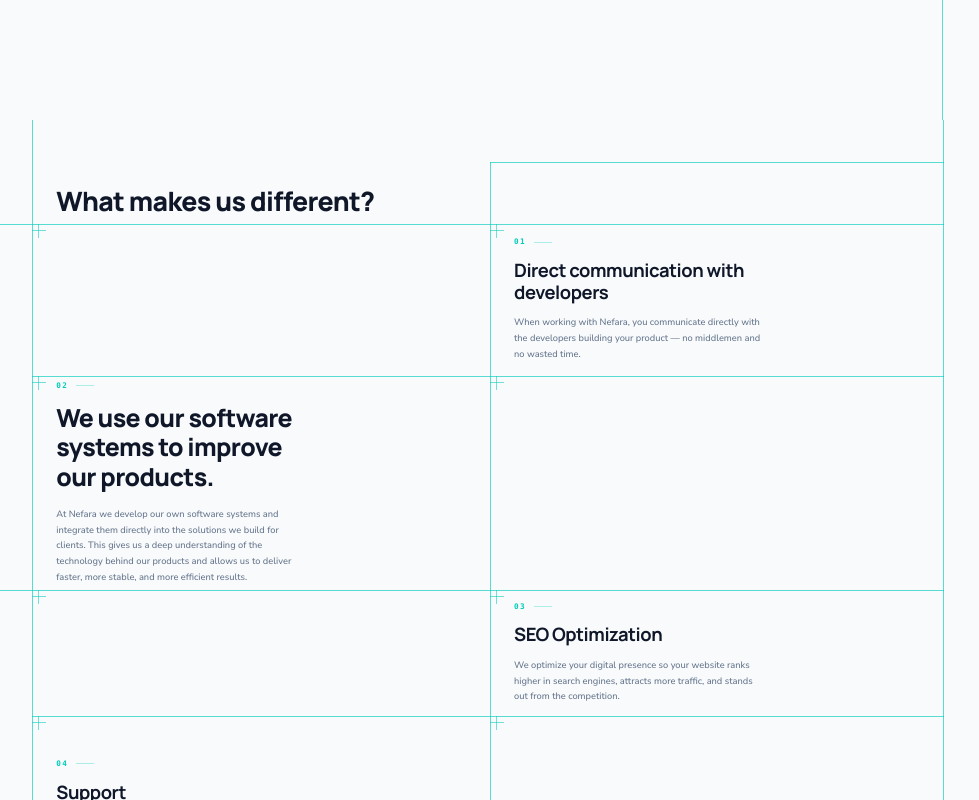
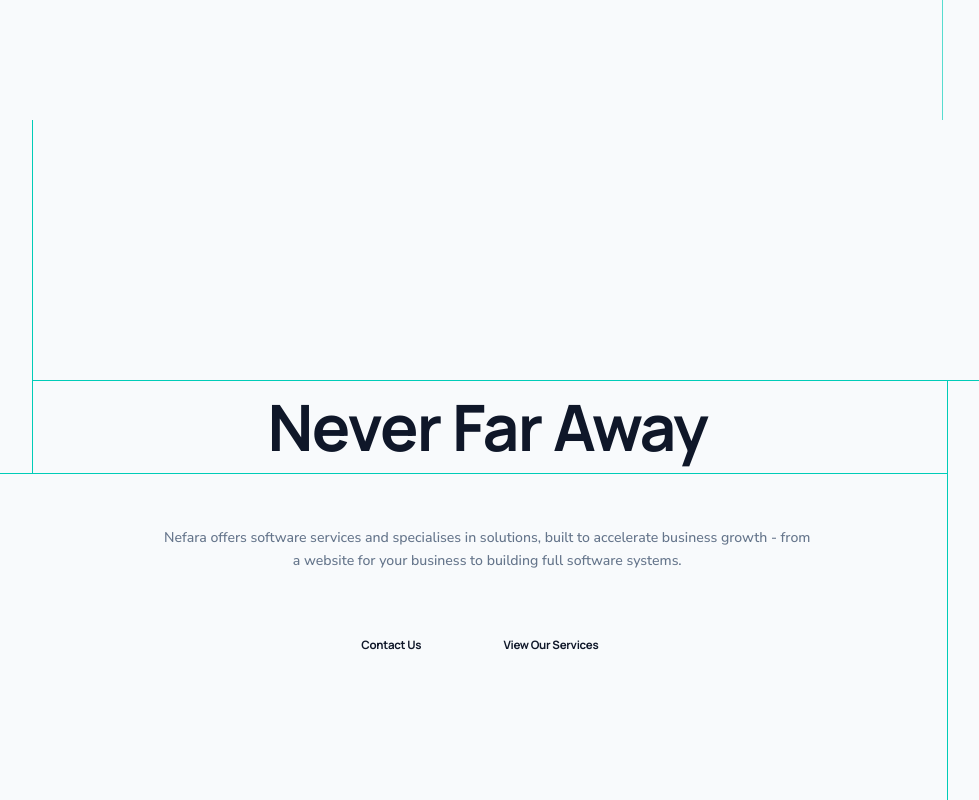
Before and after one commit to nefara-bg/Nefara-Web, a Next.js app in the folder client/: page /en in a window 1280 px wide. Shown: the part 680-1480 px from the top of the page, without its empty margins (150-1129 px from the left). Built offline with nearby package versions, Linux system fonts and the light colour scheme.

Commit message:
Alt hero section

```diff
--- a/client/src/app/[locale]/page.tsx
+++ b/client/src/app/[locale]/page.tsx
@@ -3,6 +3,7 @@ import { hasLocale } from "next-intl"
 import { notFound } from "next/navigation"
 import { setRequestLocale } from "next-intl/server"
 import { HeroSection } from "@/components/HeroSection/HeroSection"
+import { HeroSectionAlt } from "@/components/HeroSection/HeroSectionAlt"
 import { MissionSection } from "@/components/AboutSection/MissionSection"
 import { ContactCTA } from "@/components/ContactSection/ContactCTA"
 
@@ -18,6 +19,7 @@ const Page = async ({ params }: { params: Promise<{ locale: string }> }) => {
     return (
         <main className="min-h-screen bg-background">
             <HeroSection />
+            <HeroSectionAlt />
             <MissionSection />
             <ContactCTA />
         </main>
--- /dev/null
+++ b/client/src/components/HeroSection/HeroButtonsFlow.tsx
@@ -0,0 +1,41 @@
+"use client"
+
+import { motion } from "motion/react"
+import { useTranslations } from "next-intl"
+import { Button } from "@/components/ui/button"
+
+export default function HeroButtonsFlow() {
+    const scrollTo = (id: string) => () => {
+        document.querySelector(id)?.scrollIntoView({ behavior: "smooth" })
+    }
+    const t = useTranslations("hero")
+
+    return (
+        <div style={{ flex: "0 0 5.6vh" }} className="flex justify-center items-stretch">
+            <motion.div
+                initial={{ opacity: 0 }}
+                animate={{ opacity: 1 }}
+                transition={{ duration: 0.5, delay: 0.25 }}
+                className="flex h-full"
+                style={{ width: "34.9%" }}
+            >
+                <Button
+                    variant="hero"
+                    onClick={scrollTo("#contact")}
+                    className="flex-none h-full border-0"
+                    style={{ width: "38.2%", fontSize: "clamp(0.7rem, 0.9vw, 0.95rem)" }}
+                >
+                    {t("button")}
+                </Button>
+                <Button
+                    variant="hero"
+                    onClick={scrollTo("#services")}
+                    className="flex-1 h-full border-0"
+                    style={{ fontSize: "clamp(0.7rem, 0.9vw, 0.95rem)" }}
+                >
+                    {t("secondaryButton")}
+                </Button>
+            </motion.div>
+        </div>
+    )
+}
--- /dev/null
+++ b/client/src/components/HeroSection/HeroSectionAlt.tsx
@@ -0,0 +1,69 @@
+import * as motion from "motion/react-client"
+import { getTranslations } from "next-intl/server"
+import HeroButtonsFlow from "./HeroButtonsFlow"
+
+export async function HeroSectionAlt() {
+    const t = await getTranslations("hero")
+
+    return (
+        <section
+            id="home-alt"
+            className="relative isolate overflow-hidden bg-background flex flex-col"
+            style={{ height: "100vh" }}
+        >
+            <div className="flex flex-col h-full" style={{ width: "71.5vw", margin: "0 auto" }}>
+                {/* Spacer: 0 → 32.5vh */}
+                <div style={{ flex: "0 0 32.5vh" }} />
+
+                {/* Title zone: 32.5vh → 44.3vh (11.8vh) */}
+                <div
+                    style={{ flex: "0 0 11.8vh", paddingLeft: "14%", paddingRight: "14.6%" }}
+                    className="relative flex border-0 border-primary items-center w-full mx-auto"
+                >
+                    {/* Upper horizontal: 32.5%y, 13.9%x → right edge */}
+                    <div className="absolute bg-primary w-[100vw] h-px top-0 left-0" />
+                    {/* Bottom horizontal: 32.5%y, 13.9%x → right edge */}
+                    <div className="absolute bg-primary w-[100vw] h-px bottom-0 right-0" />
+                    {/* Right vertical: 32.5%y, 13.9%x → right edge */}
+                    <div className="absolute bg-primary h-[100vw] w-px top-0 right-0" />
+                    {/* Left vertical: 32.5%y, 13.9%x → right edge */}
+                    <div className="absolute bg-primary h-[100vw] w-px bottom-0 left-0" />
+                    <motion.h1
+                        initial={{ opacity: 0 }}
+                        animate={{ opacity: 1 }}
+                        transition={{ duration: 0.5, delay: 0.05 }}
+                        className="text-center font-manrope font-bold tracking-tight w-full"
+                        style={{
+                            fontSize: "clamp(1.8rem, min(6.5vw, 8vh), 8rem)",
+                            lineHeight: 1,
+                        }}
+                    >
+                        {t("title")} {t("title2")}
+                    </motion.h1>
+                </div>
+
+                {/* Subtitle zone: 44.3vh → 62.9vh (18.6vh) */}
+                <div
+                    style={{ flex: "0 0 18.6vh", paddingLeft: "14%", paddingRight: "14.6%" }}
+                    className="flex items-center justify-center"
+                >
+                    <motion.p
+                        initial={{ opacity: 0 }}
+                        animate={{ opacity: 1 }}
+                        transition={{ duration: 0.5, delay: 0.15 }}
+                        className="w-full text-center text-muted-foreground"
+                        style={{
+                            fontSize: "clamp(0.8rem, 1.1vw, 1.15rem)",
+                            lineHeight: 1.65,
+                        }}
+                    >
+                        {t("content")}
+                    </motion.p>
+                </div>
+
+                {/* Button zone: 62.9vh → 68.5vh (5.6vh) */}
+                <HeroButtonsFlow />
+            </div>
+        </section>
+    )
+}
```
